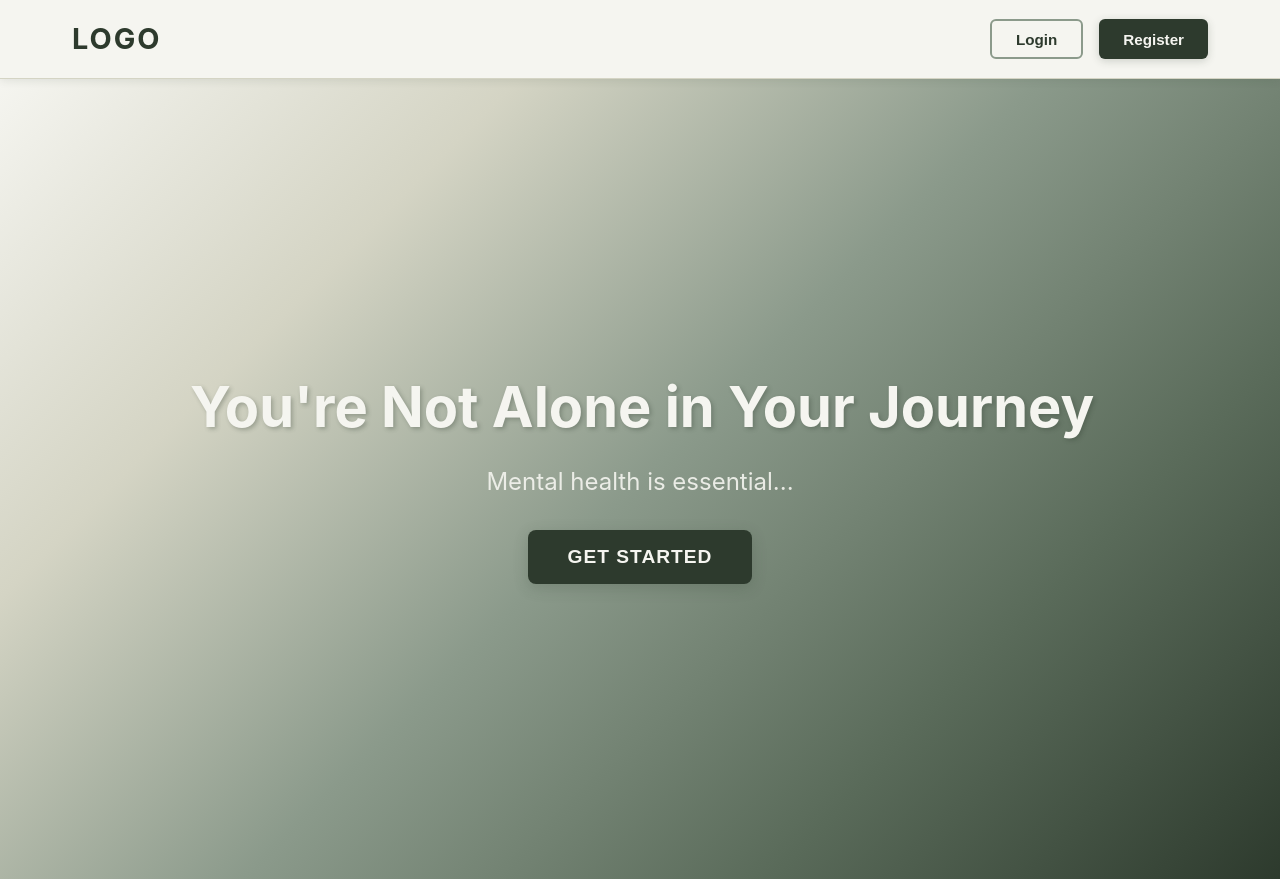
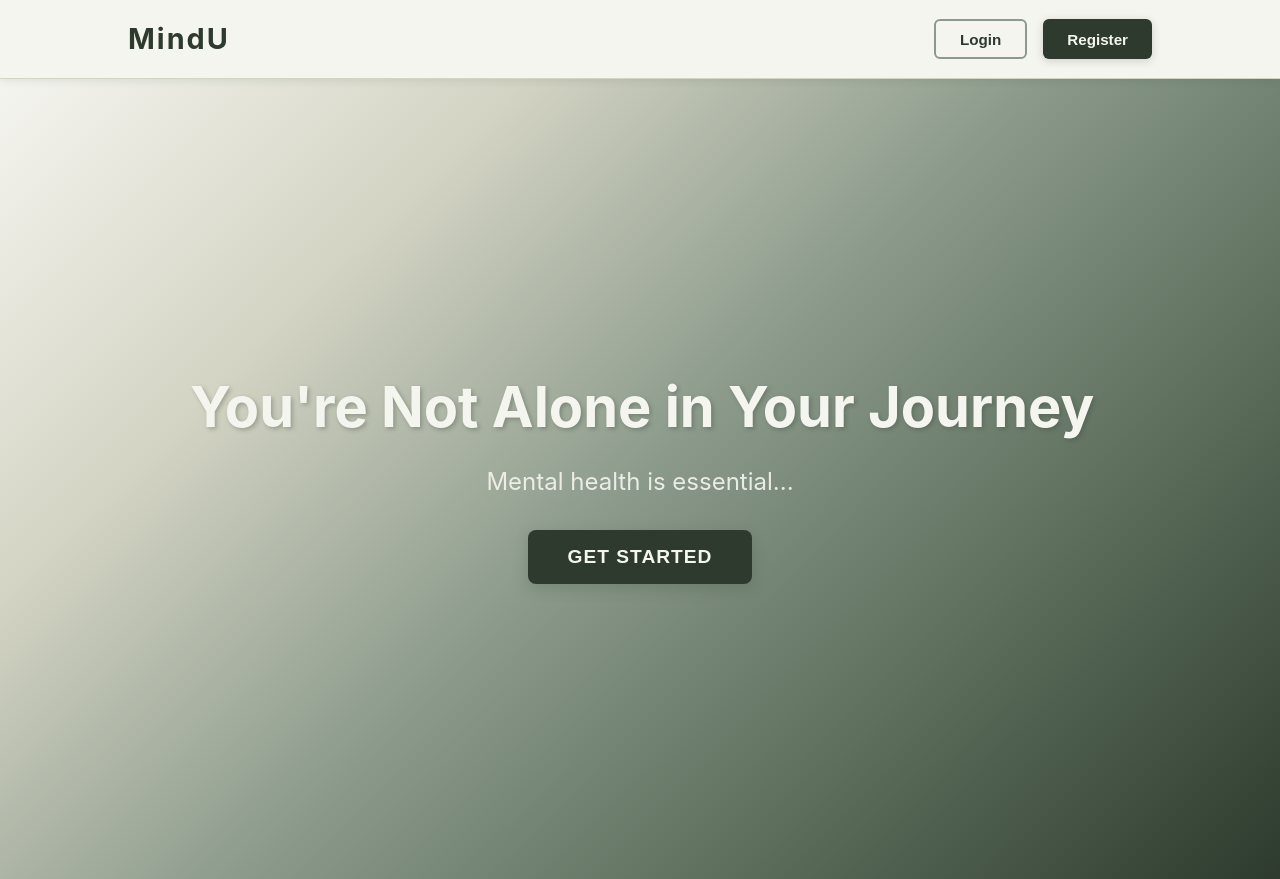
Before and after one commit to xzha0459/5032_xzha, a Vue app: page / in a window 1280 px wide. Built offline with nearby package versions, Linux system fonts and the light colour scheme.

Commit message:
add name for web

```diff
--- a/index.html
+++ b/index.html
@@ -4,7 +4,7 @@
     <meta charset="UTF-8">
     <link rel="icon" href="/favicon.ico">
     <meta name="viewport" content="width=device-width, initial-scale=1.0">
-    <title>Vite App</title>
+    <title>MindU</title>
   </head>
   <body>
     <div id="app"></div>
--- a/src/components/NavigationBar.vue
+++ b/src/components/NavigationBar.vue
@@ -2,7 +2,7 @@
   <nav class="navbar">
     <div class="nav-container">
       <!-- Logo/Brand -->
-      <div class="nav-brand">Logo</div>
+      <div class="nav-brand">MindU</div>
 
       <!-- Right side buttons -->
       <div class="nav-buttons">
@@ -39,9 +39,9 @@ const goToRegister = () => {
 }
 
 .nav-container {
-  max-width: 1200px;
+  max-width: 100%;
   margin: 0 auto;
-  padding: 1rem 2rem;
+  padding: 1rem 8rem;
   display: flex;
   justify-content: space-between;
   align-items: center;
@@ -51,7 +51,6 @@ const goToRegister = () => {
   font-size: 1.8rem;
   font-weight: 700;
   color: var(--forest-dark);
-  text-transform: uppercase;
   letter-spacing: 2px;
 }
 
```
